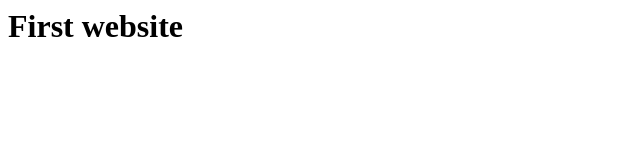
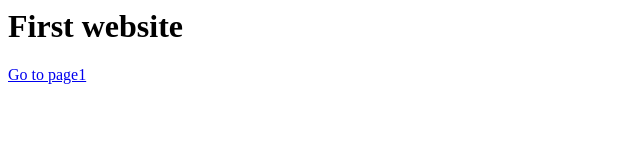
Before and after one commit to fluban/fluban.github.io, a plain HTML site: page index.html in a window 1280 px wide. Shown: the full height of the page, 0-640 px from the left. Drawn offline with Linux system fonts and the light colour scheme.

Commit message:
Update index.html

```diff
--- a/index.html
+++ b/index.html
@@ -4,5 +4,6 @@
 </head>
 <body>
 <h1>First website</h1>
+  <a href="page1.html">Go to page1</a>
 </body>
 </html>
```
